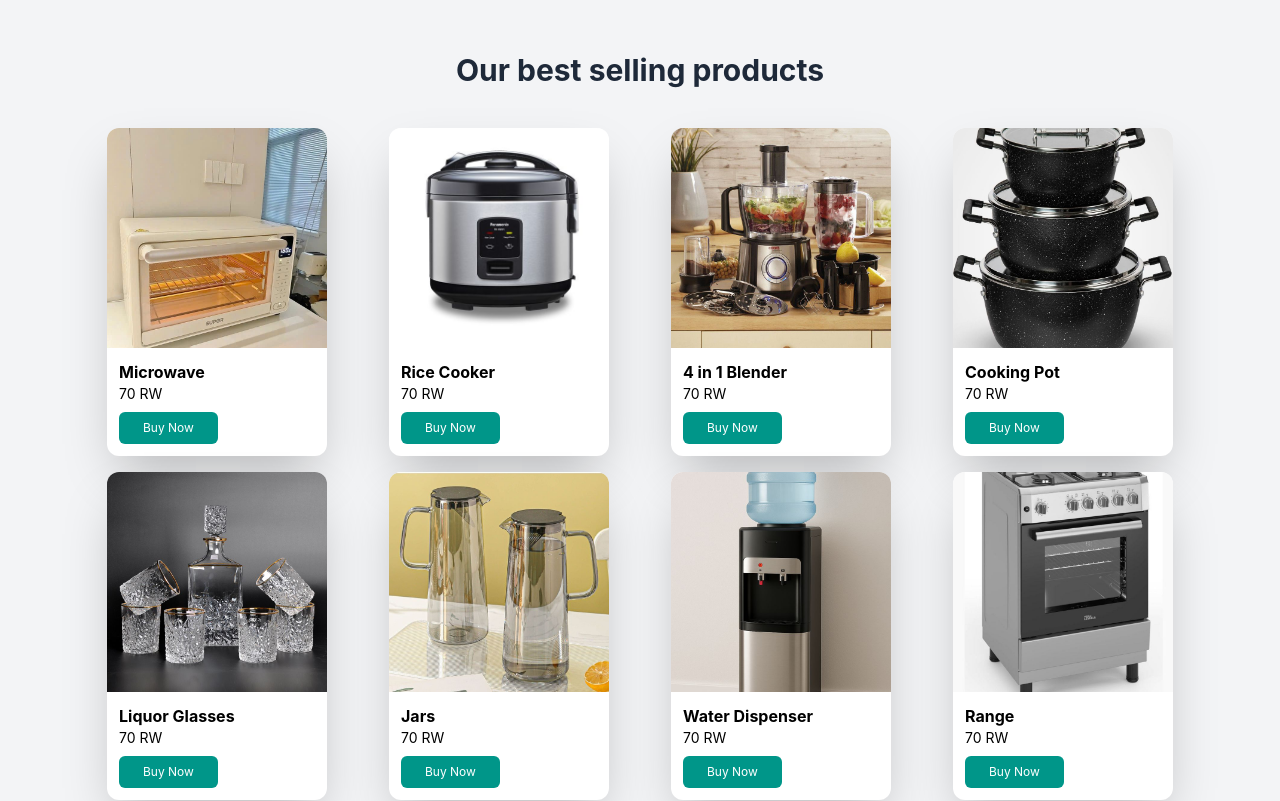
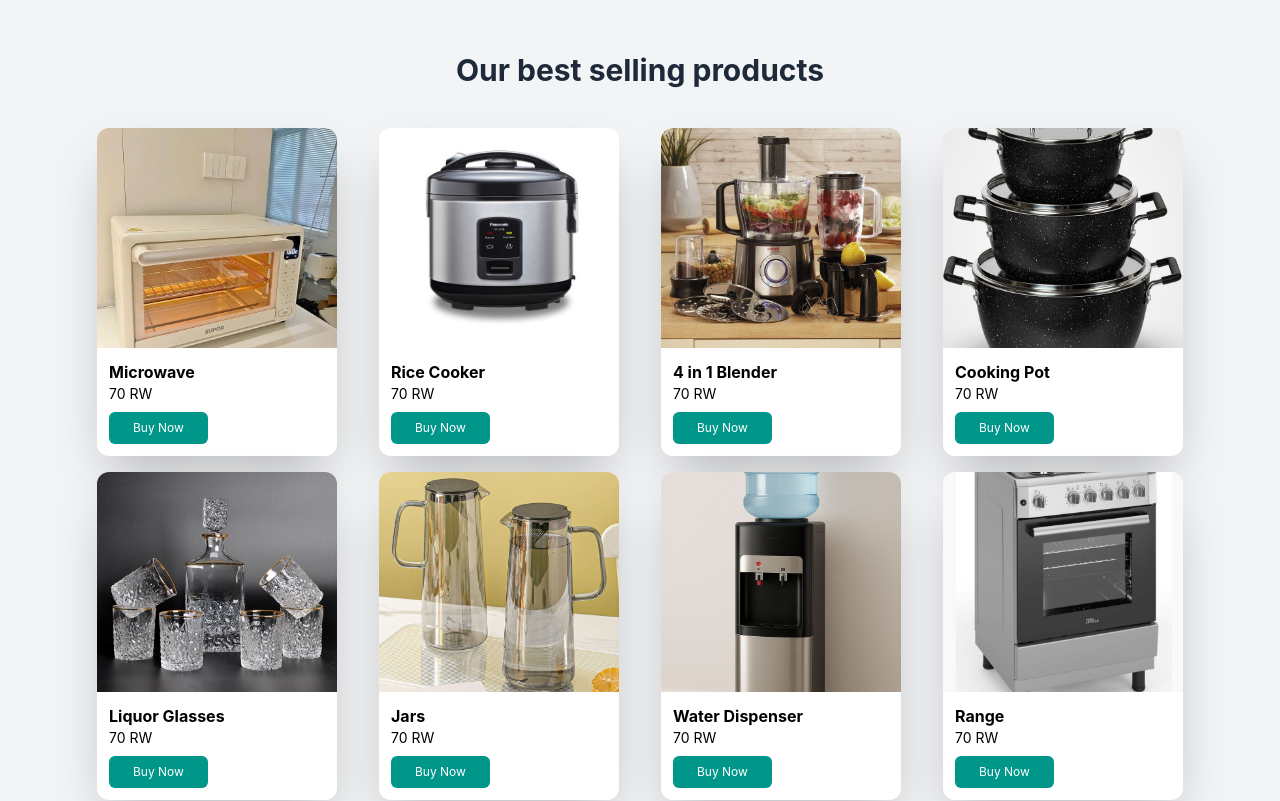
Before and after one commit to 1bruno5/denyse-shop, a Vue app: page / in a window 1280 px wide. Shown: the part 1640-2441 px from the top of the page. Built offline with nearby package versions, Linux system fonts and the light colour scheme.

Commit message:
increased padding at col-4

```diff
--- a/src/views/home.vue
+++ b/src/views/home.vue
@@ -104,8 +104,8 @@
   <div class="">
     <h1 class="text-center text-2xl lg:text-3xl text-gray-800 font-bold  ">Our best selling products</h1>
   </div>
-  <div class="grid grid-cols-2 lg:grid-cols-4 gap-x-2 gap-y-4 justify-items-center px-20 mt-10">
-       <div class="bg-white shadow-2xl rounded-xl   w-full  max-w-[220px] overflow-hidden ">
+  <div class="grid grid-cols-2 lg:grid-cols-4 gap-x-2 gap-y-4 justify-items-center px-4 md:px-8 lg:px-20 mt-10">
+       <div class="bg-white shadow-2xl rounded-xl   w-full  max-w-[240px] overflow-hidden ">
            <img src="../assets/photos/electronics/microwave.jpg"
             alt="microwave"
             class="h-[180px] sm:h-[220px] w-full object-cover"
@@ -117,7 +117,7 @@
             </div>
        </div>
 
-              <div class="bg-white shadow-2xl rounded-xl   w-full max-w-[220px] overflow-hidden ">
+              <div class="bg-white shadow-2xl rounded-xl   w-full max-w-[240px] overflow-hidden ">
            <img src="../assets/photos/riceCooker.jpg"
             alt="microwave"
             class="h-[180px] sm:h-[220px] w-full object-cover"
@@ -129,7 +129,7 @@
             </div>
        </div>
 
-              <div class="bg-white shadow-2xl rounded-xl   w-full max-w-[220px] overflow-hidden ">
+              <div class="bg-white shadow-2xl rounded-xl   w-full max-w-[240px] overflow-hidden ">
            <img src="../assets/photos/blenders/a.jpg"
             alt="microwave"
             class="h-[180px] sm:h-[220px] w-full object-cover"
@@ -141,7 +141,7 @@
             </div>
        </div>
 
-              <div class="bg-white shadow-2xl rounded-xl   w-full max-w-[220px] overflow-hidden ">
+              <div class="bg-white shadow-2xl rounded-xl   w-full max-w-[240px]  overflow-hidden ">
            <img src="../assets/photos/cookingPots/cooksetWare.jpg"
             alt="microwave"
             class="h-[180px] sm:h-[220px] w-full object-cover"
@@ -153,7 +153,7 @@
             </div>
        </div>
 
-              <div class="bg-white shadow-2xl rounded-xl   w-full max-w-[220px] overflow-hidden ">
+              <div class="bg-white shadow-2xl rounded-xl   w-full max-w-[240px] overflow-hidden ">
            <img src="../assets/photos/glasses/g (2).jpg"
             alt="microwave"
             class="h-[180px] sm:h-[220px] w-full object-cover"
@@ -165,7 +165,7 @@
             </div>
        </div>
 
-              <div class="bg-white shadow-2xl rounded-xl   w-full max-w-[220px] overflow-hidden ">
+              <div class="bg-white shadow-2xl rounded-xl   w-full max-w-[240px] overflow-hidden ">
            <img src="../assets/photos/jar.jpg"
             alt="microwave"
             class="h-[180px] sm:h-[220px] w-full object-cover"
@@ -177,7 +177,7 @@
             </div>
        </div>
 
-              <div class="bg-white shadow-2xl rounded-xl   w-full max-w-[220px] overflow-hidden ">
+              <div class="bg-white shadow-2xl rounded-xl   w-full max-w-[240px] overflow-hidden ">
            <img src="../assets/photos/waterDispenser.jpg"
             alt="microwave"
             class="h-[180px] sm:h-[220px] w-full object-cover"
@@ -189,7 +189,7 @@
             </div>
        </div>
 
-              <div class="bg-white shadow-2xl rounded-xl   w-full max-w-[220px] overflow-hidden ">
+              <div class="bg-white shadow-2xl rounded-xl   w-full max-w-[240px] overflow-hidden ">
            <img src="../assets/photos/range.jpg"
             alt="microwave"
             class="h-[180px] sm:h-[220px] w-full object-cover"
```
